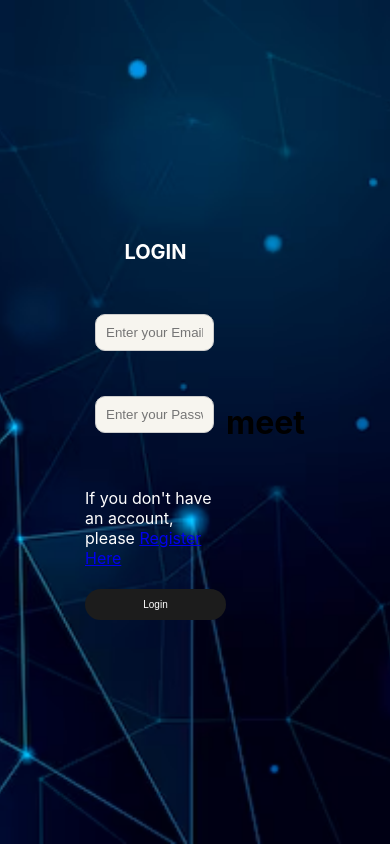
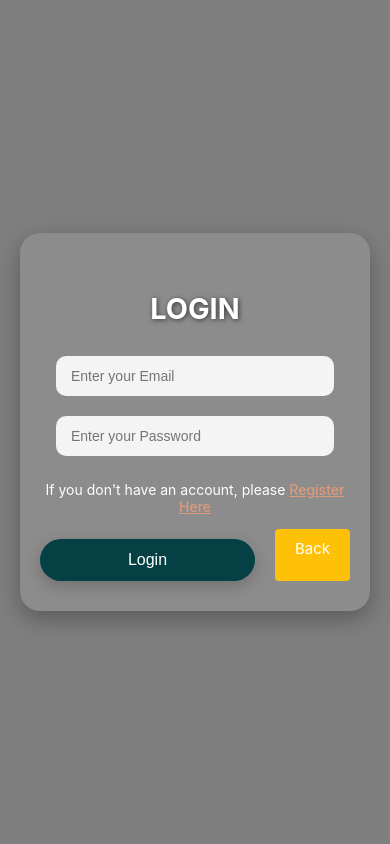
Before and after one commit to meetkumbhani2004/Create-Resume, a React (Create React App) app: page /login in a window 390 px wide. Built offline with nearby package versions, Linux system fonts and the light colour scheme.

Commit message:
Merge branch 'dev1'

```diff
--- a/public/index.html
+++ b/public/index.html
@@ -2,14 +2,14 @@
 <html lang="en">
   <head>
     <meta charset="utf-8" />
-    <link rel="icon" href="logo.png" />
+    <link rel="icon" href="meet-logo.png" />
     <meta name="viewport" content="width=device-width, initial-scale=1" />
     <meta name="theme-color" content="#000000" />
     <meta
       name="description"
       content="Web site created using create-react-app"
     />
-    <link rel="apple-touch-icon" href="logo.png" />
+    <link rel="apple-touch-icon" href="meet-logo.png" />
     <!--
       manifest.json provides metadata used when your web app is installed on a
       user's mobile device or desktop. See https://developers.google.com/web/fundamentals/web-app-manifest/
--- a/src/Component/Dashboard.css
+++ b/src/Component/Dashboard.css
@@ -1,29 +1,89 @@
-/* .Homepage-form{
-    padding:15px;
-  font-family: 'Arial';
-  background: #527088;
+/* Dashboard.css */
+
+/* Hero Section */
+.Hero {
+  background: #fff;
+  height: 100vh;
+  display: flex;
+  justify-content: center;
+  align-items: center;
+  position: relative;
+  padding: 20px;
+  box-sizing: border-box;
+}
+
+/* Overlay for darker background effect */
+.Hero::before {
+  content: '';
+  position: absolute;
+  top: 0;
+  left: 0;
+  width: 100%;
+  height: 100%;
+  background-color: rgba(0, 0, 0, 0.5);
+  z-index: 1;
+  border-radius: 0px;
+}
+
+/* Form container */
+.Homepage-form {
+  position: relative;
+  z-index: 2;
+  padding: 40px 30px;
+  background: rgba(255, 255, 255, 0.1);
+  backdrop-filter: blur(10px);
   border-radius: 20px;
-  max-width: 370px;
-} */
+  text-align: center;
+  max-width: 400px;
+  width: 100%;
+  box-shadow: 0 8px 25px rgba(0, 0, 0, 0.3);
+  color: #fff;
+}
 
-.home-btn{
-    background-color: #044044;
+/* Heading */
+.home-head {
+  font-style: italic;
+  font-weight: bold;
+  font-size: 2.2rem;
+  margin-bottom: 30px;
+  color: #fff;
+  text-shadow: 1px 1px 5px rgba(0,0,0,0.6);
+}
+
+/* Buttons */
+.home-btn {
+  background-color: #044044;
   color: white;
-  padding: 20px 30px;
-  margin: 10px 10px;
-  border-radius: 30px;
+  padding: 15px 25px;
+  margin: 10px 5px;
+  border-radius: 50px;
   border: none;
   cursor: pointer;
-  width: 20%;
-  font-size: 20px;
-
-  transition: 0.5s ease-in-out;
+  font-size: 18px;
+  width: 80%;
+  max-width: 250px;
+  transition: all 0.4s ease;
+  box-shadow: 0 5px 15px rgba(0,0,0,0.2);
 }
 
-.home-btn:hover{
-    background: #589b5dcb;
+.home-btn:hover {
+  background: #589b5dcb;
+  transform: translateY(-3px);
+  box-shadow: 0 8px 20px rgba(0,0,0,0.3);
 }
-.home-head{
-  font-style: italic;
-  font-weight: bold;
+
+/* Responsive adjustments */
+@media (max-width: 768px) {
+  .Homepage-form {
+    padding: 30px 20px;
+  }
+
+  .home-head {
+    font-size: 1.8rem;
+  }
+
+  .home-btn {
+    width: 100%;
+    font-size: 16px;
+  }
 }
--- a/src/Component/Login.css
+++ b/src/Component/Login.css
@@ -1,86 +1,152 @@
-.Hero{
-    padding: 0px 85px;
+/* Login.css */
+
+/* Hero Section */
+.Hero {
+  background: #fff;
+  height: 100vh;
+  display: flex;
+  align-items: center;
+  justify-content: center;
+  position: relative;
+  padding: 20px;
 }
 
+/* Dark overlay for contrast */
+.Hero::before {
+  content: '';
+  position: absolute;
+  top: 0;
+  left: 0;
+  width: 100%;
+  height: 100%;
+  background-color: rgba(0, 0, 0, 0.5);
+  z-index: 1;
+}
 
-
-.log-tit{
-    font-size: 40px;
-    color: #ffffff;
+/* Login Container */
+.login-container {
+  position: relative;
+  z-index: 2;
+  width: 100%;
+  max-width: 500px;
+  padding: 40px 30px;
+  background: rgba(255, 255, 255, 0.1);
+  backdrop-filter: blur(10px);
+  border-radius: 20px;
+  box-shadow: 0 8px 25px rgba(0,0,0,0.3);
+  color: #fff;
   text-align: center;
 }
 
+/* Heading */
+.log-tit {
+  font-size: 2.5rem;
+  margin-bottom: 30px;
+  font-weight: bold;
+  color: #fff;
+  text-shadow: 1px 1px 5px rgba(0,0,0,0.6);
+}
+
+/* Input fields */
 .login-form .input1 {
-  padding: 10px;
+  margin-bottom: 20px;
 }
 
 .login-form input[type="email"],
 .login-form input[type="password"] {
+  width: 80%;
+  padding: 15px 20px;
+  border: none;
+  border-radius: 10px;
   outline: none;
-  padding: 19px;
-  border: none;
-  background: #F7F5EF;
-  width: 100%;
-  border-radius: 10px;
+  font-size: 16px;
+  background: rgba(255,255,255,0.9);
+  transition: all 0.3s ease;
+}
 
-}
-input[type="email"]:hover,
-input[type="password"]:hover{
+.login-form input[type="email"]:hover,
+.login-form input[type="password"]:hover {
   border: 2px solid #DF9A7C;
 }
 
+/* Login Button */
 .login-btn {
   background-color: #044044;
   color: white;
-  padding: 20px 30px;
-  margin: 10px 10px;
+  padding: 15px 25px;
   border-radius: 30px;
   border: none;
   cursor: pointer;
   width: 100%;
-  font-size: 20px;
-
-  transition: 0.5s ease-in-out;
-}
-.login-btn:hover{
-     background: #589b5dcb;
-}
-link{
-    color: antiquewhite;
+  font-size: 18px;
+  margin-top: 10px;
+  transition: all 0.4s ease;
+  box-shadow: 0 5px 15px rgba(0,0,0,0.2);
 }
 
-.btn-group {
-  display: flex;
-  gap: 10px;
-}
-.acc{
-margin-top: 40px;
-color:#ffffffff;
+.login-btn:hover {
+  background: #589b5dcb;
+  transform: translateY(-3px);
+  box-shadow: 0 8px 20px rgba(0,0,0,0.3);
 }
 
-/*  */
+/* Register link */
+.acc {
+  margin-top: 25px;
+  font-size: 14px;
+  color: #ffffff;
+}
 
-@media(max-width:600px){
+.acc .link {
+  color: #DF9A7C;
+  text-decoration: underline;
+  transition: color 0.3s ease;
+}
 
-   .log-tit{
-    font-size: 20px;
+.acc .link:hover {
+  color: #fff;
 }
+
+.step4btn{
+  background: #ffc107;
+  color: #fff;
+  padding: 10px;
+  border: none;
+  font-size: 15px;
+  cursor: pointer;
+  border-radius: 4px;
+  text-decoration: none;
+
+}
+.button{
+  display: flex;
+  justify-content: space-between;
+  gap: 20px;
+}
+
+
+/* Responsive adjustments */
+@media(max-width: 600px) {
+  .login-container {
+    padding: 30px 20px;
+  }
+
+  .log-tit {
+    font-size: 1.8rem;
+  }
+
   .login-form input[type="email"],
   .login-form input[type="password"] {
-  width: 80%;
-  padding: 10px;
-  margin: 5px 0;
-  border-radius: 10px;
-  border: 1px solid #ccc;
-  margin-top: 20px;
+    font-size: 14px;
+    padding: 12px 15px;
   }
+
   .login-btn {
-  background-color: #1C1C1C;
-  color: white;
-  padding: 10px 20px;
-  margin: 5px 0px;
-  border-radius: 20px;
-  font-size: 10px;
-  transition: 0.5s ease-in-out;
+    font-size: 16px;
+    padding: 12px 20px;
+  }
+
+  .acc {
+    font-size: 12px;
   }
 }
--- a/src/Component/Login.jsx
+++ b/src/Component/Login.jsx
@@ -1,5 +1,4 @@
 import "./Login.css";
-import bgImage from "../loging.jpg";
 import React, { useState } from "react";
 import { useNavigate } from "react-router-dom";
 
@@ -28,16 +27,6 @@ const Login = () => {
   return (
     <div
       className="Hero"
-      style={{
-        backgroundImage: `url(${bgImage})`,
-        backgroundSize: "cover",
-        backgroundPosition: "center",
-        backgroundRepeat: "no-repeat",
-        height: "100vh",
-        display: "flex",
-        alignItems: "center",
-        justifyContent: "center",
-      }}
     >
       <div className="login-container">
         <h3 className="log-tit">LOGIN</h3>
@@ -67,13 +56,17 @@ const Login = () => {
               Register Here
             </a>
           </p>
-
+    <div className="button">
           <button className="login-btn" type="submit">
             Login
           </button>
+          <a href="/" className="step4btn" >
+            Back
+          </a>
+          </div>
         </form>
       </div>
-      <h1>meet</h1>
+
     </div>
   );
 };
--- a/src/Component/Navbar.css
+++ b/src/Component/Navbar.css
@@ -1,7 +1,7 @@
 .Dashboard-f{
     padding:10px;
   font-family: 'Arial';
-  background: #527088;
+  background: #546472;
   border-radius: 20px;
   text-align: center;
   display: flex;
@@ -25,6 +25,6 @@
     background: #DF9A7C;
 }
 .nav-logo{
-  width: 150px;
-  height: 50px;
+  width: 100px;
+  height: 100px;
 }
--- a/src/Component/Navbar.jsx
+++ b/src/Component/Navbar.jsx
@@ -1,7 +1,7 @@
 import { useNavigate } from "react-router-dom";
 import "./Navbar.css";
 import { useEffect, useState } from "react";
-import logo from "../logo.png";
+import logo from "./meet-logo.png";
 
 const Navbar = () => {
   const navigate = useNavigate();
--- a/src/Component/Register.css
+++ b/src/Component/Register.css
@@ -1,79 +1,111 @@
-.Hero{
-    padding: 0px 85px;
+.Hero {
+    padding: 0 20px; /* Reduce extra side padding for smaller screens */
+    min-height: 100vh;
+    display: flex;
+    justify-content: center;
+    align-items: center;
+    background: #fff;
 }
-.account-heading{
-    font-size: 40px;
+
+.register-container {
+    position: relative;
+    z-index: 2;
+    width: 100%;
+    max-width: 500px; /* slightly smaller for a clean look */
+    padding: 40px 30px;
+    background: rgba(255, 255, 255, 0.1);
+    backdrop-filter: blur(10px);
+    border-radius: 20px;
+    box-shadow: 0 8px 25px rgba(0, 0, 0, 0.3);
+    color: #fff;
+    text-align: center;
+    transition: all 0.3s ease;
+}
+
+.account-heading {
+    font-size: 36px;
+    font-weight: 600;
     color: #ffffff;
-    text-align: center;
+    margin-bottom: 30px;
 }
 
 .register-form .input1 {
-  padding: 10px;
+    margin-bottom: 20px;
 }
-.register-form input{
- outline: none;
-  padding: 19px;
+
+.register-form input {
+    width: 80%;
+    padding: 16px 20px;
+    border-radius: 12px;
     border: none;
     background: #F7F5EF;
-  width: 100%;
-  border-radius: 10px;
-
+    font-size: 16px;
+    outline: none;
+    transition: all 0.3s ease;
 }
 
-.register-form input[type="text"]
- {
- outline: none;
-  padding: 19px;
-  border: none;
-  background: #F7F5EF;
-  width: 100%;
-  border-radius: 10px;
-}
-.error{
-  font-size: 15px;
-  color: rgb(228, 63, 63);
-}
-.breadcrumb {
-  margin-bottom: 30px;
-  color: rgb(0, 0, 0);
-  text-align: center;
-}
-
-
-.register-form input:hover{
+.register-form input:hover {
     border: 2px solid #DF9A7C;
 }
 
 .register-btn {
     background-color: #044044;
     color: white;
-  padding: 20px 30px;
-  margin: 10px 10px;
+    padding: 18px 30px;
     border-radius: 30px;
     border: none;
     cursor: pointer;
     width: 100%;
-  font-size: 20px;
-
-  transition: 0.5s ease-in-out;
-}
-.register-btn:hover{
-    background: #589b5dcb;
-}
-.acc{
-margin-top: 40px;
-color:#ffffffff;
-}
-.newsletter1{
-  text-align: center;
+    font-size: 18px;
+    font-weight: 500;
+    transition: background 0.3s ease-in-out, transform 0.2s ease;
 }
 
-@media(max-width:600px){
-  .register-form input {
-  width: 80%;
-  margin-bottom: 15px;
-  padding: 19px;
-  border-radius: 15px;
+.register-btn:hover {
+    background-color: #589b5dcb;
+    transform: scale(1.02);
+}
+
+.acc {
+    margin-top: 25px;
+    font-size: 14px;
+    color: #ffffff;
+}
+
+.acc a {
+    color: #DF9A7C;
+    text-decoration: none;
+    font-weight: 500;
+}
+
+.acc a:hover {
+    text-decoration: underline;
+}
+
+.step4btn{
+  background: #ffc107;
+  color: #fff;
+  padding: 10px 20px;
+  border: none;
+  font-size: 15px;
+  cursor: pointer;
+  border-radius: 4px;
 
 }
+.regibtn{
+   display: flex;
+  justify-content: space-between;
+  gap: 20px;
 }
+@media (max-width: 600px) {
+    .register-container {
+        padding: 30px 20px;
+    }
+    .register-form input {
+        padding: 15px;
+        border-radius: 10px;
+    }
+    .account-heading {
+        font-size: 28px;
+    }
+}
--- a/src/Component/Register.jsx
+++ b/src/Component/Register.jsx
@@ -1,5 +1,4 @@
 import "./Register.css";
-import bgImage from "../loging.jpg";
 import React, { useState } from "react";
 import { useNavigate } from "react-router-dom";
 
@@ -38,16 +37,6 @@ const RegisterPage = () => {
   return (
     <div
       className="Hero"
-      style={{
-        backgroundImage: `url(${bgImage})`,
-        backgroundSize: "cover",
-        backgroundPosition: "center",
-        backgroundRepeat: "no-repeat",
-        height: "100vh",
-        display: "flex",
-        alignItems: "center",
-        justifyContent: "center",
-      }}
     >
       <div className="register-container">
         <h2 className="account-heading">SIGN UP</h2>
@@ -102,10 +91,14 @@ const RegisterPage = () => {
             If you already have an account, please{" "}
             <a href="/login">Login Here</a>
           </p>
-
+    <div className="regibtn">
           <button type="submit" className="register-btn">
             Register
           </button>
+          <a href="/" className="step4btn" >
+            Back
+          </a>
+          </div>
         </form>
       </div>
     </div>
```
Also changed, not shown: src/Component/Dashboard.jsx (+2 -15 lines), src/Component/meet-logo.png (added). Lines whose indentation alone changed are shown as unchanged.
